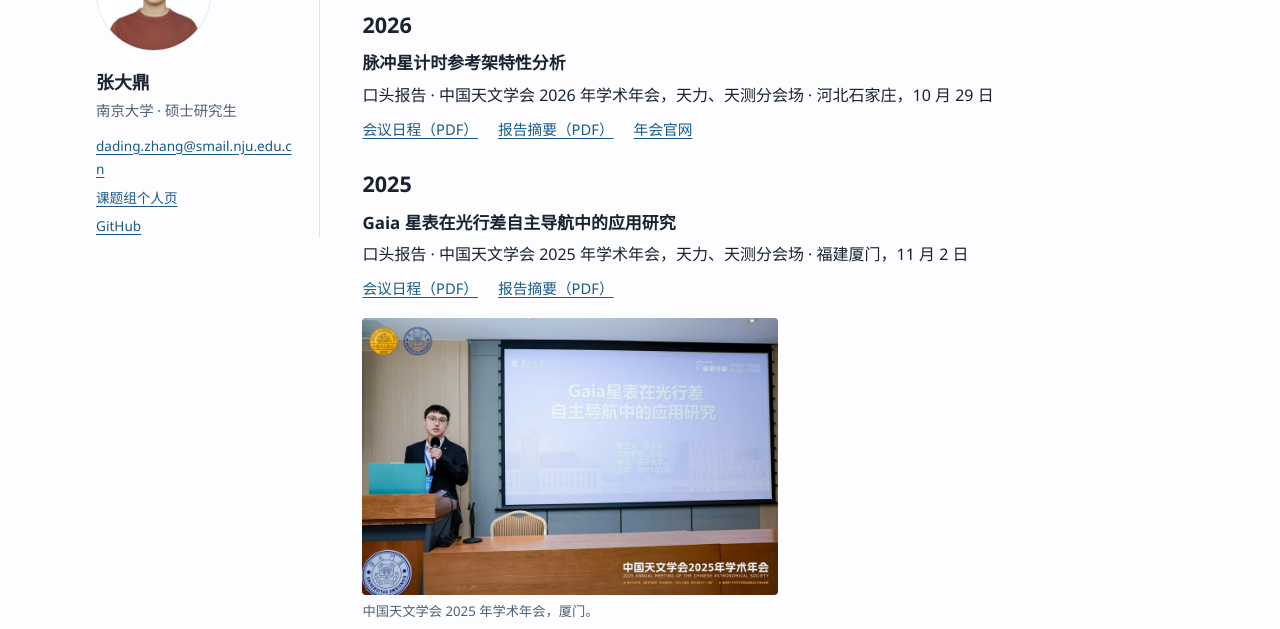
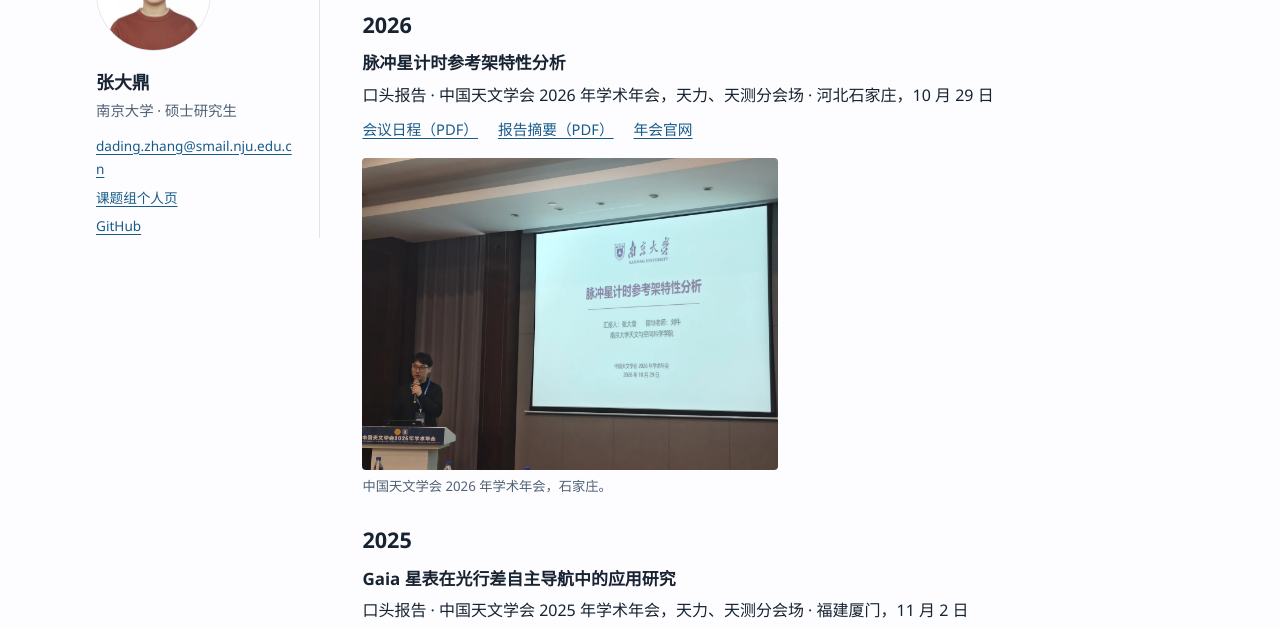
Before and after one commit to zhangdading/zhangdading.github.io, a plain HTML site: page talks/index.html in a window 1280 px wide. Shown: the part 165-794 px from the top of the page. Drawn offline with Linux system fonts and the light colour scheme.

Commit message:
Add photograph from the 2026 astronomy annual meeting

```diff
--- a/talks/index.html
+++ b/talks/index.html
@@ -47,6 +47,12 @@
             <li><a href="https://oss.bj-dx-dzqywjd-hlw-icp.inspurcloudoss.com:6063/nianhuichangjing-zhengshi/xshy/1792983450838_12efbcb8a8704891b41ed0bc5e225d6c.pdf#page=109">报告摘要（PDF）</a></li>
             <li><a href="https://hybg.cast.org.cn/article?id=58071&amp;pid=0&amp;article_id=132354&amp;menuId=37121">年会官网</a></li>
           </ul>
+          <figure class="talk-photo">
+            <a href="../assets/conference-2026.webp" aria-label="查看 2026 年石家庄年会报告现场照片大图">
+              <img src="../assets/conference-2026.webp" alt="张大鼎在中国天文学会 2026 年学术年会上作《脉冲星计时参考架特性分析》报告" width="1440" height="1080" loading="lazy">
+            </a>
+            <figcaption>中国天文学会 2026 年学术年会，石家庄。</figcaption>
+          </figure>
         </article>
       </section>
 
```
Also changed, not shown: assets/conference-2026.webp (added).
